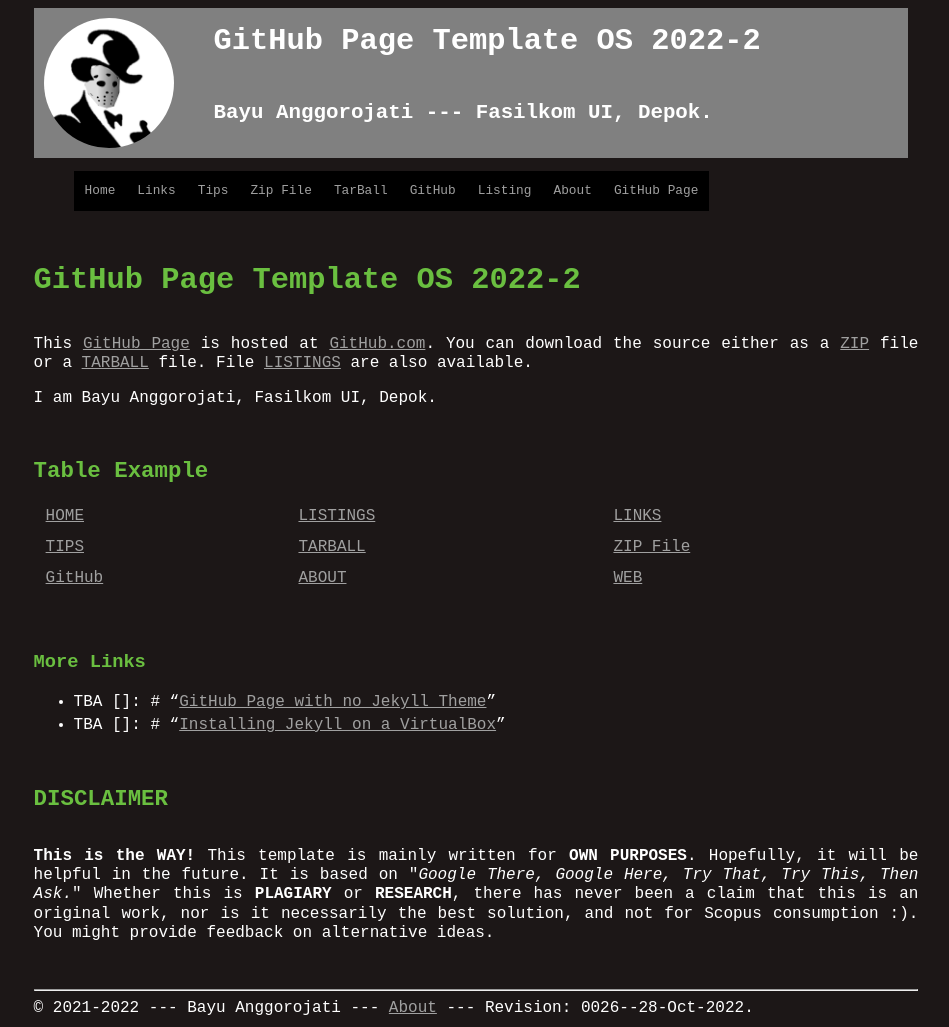
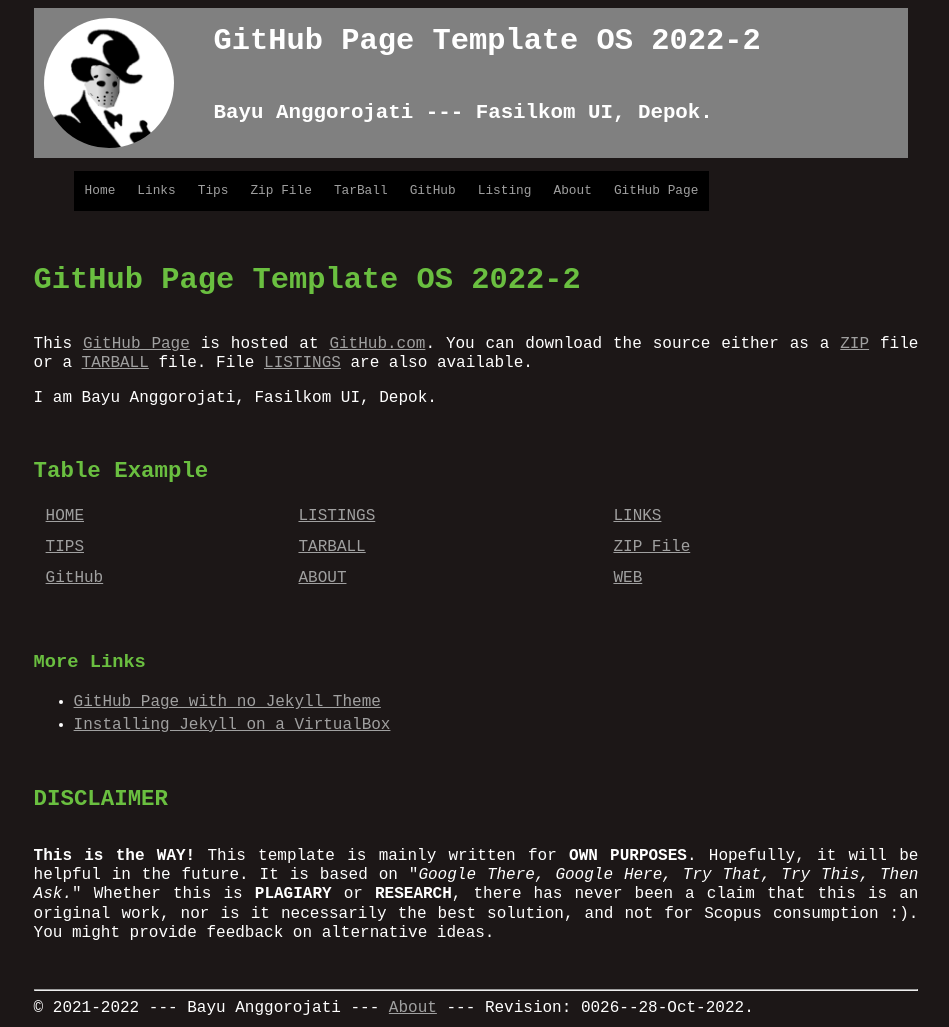
Before and after one commit to bayuanggorojati/os222, a Jekyll site: the page built from index.md, in a window 1280 px wide. Shown: the whole page, without its empty margins (164-1113 px from the left). Built offline with Jekyll 4.4.1, drawn with Linux system fonts in a browser that asks for light colours.

Commit message:
update index.md

```diff
--- a/index.md
+++ b/index.md
@@ -23,5 +23,5 @@ I am {{ site.author }}, {{ site.address }}
 <br id="idx03">
 ### More Links
 
-* TBA []: # "[GitHub Page with no Jekyll Theme](https://doit.vlsm.org/001.md)"
-* TBA []: # "[Installing Jekyll on a VirtualBox](https://doit.vlsm.org/005.md)"
+* [GitHub Page with no Jekyll Theme](https://doit.vlsm.org/001.md)
+* [Installing Jekyll on a VirtualBox](https://doit.vlsm.org/005.md)
```
